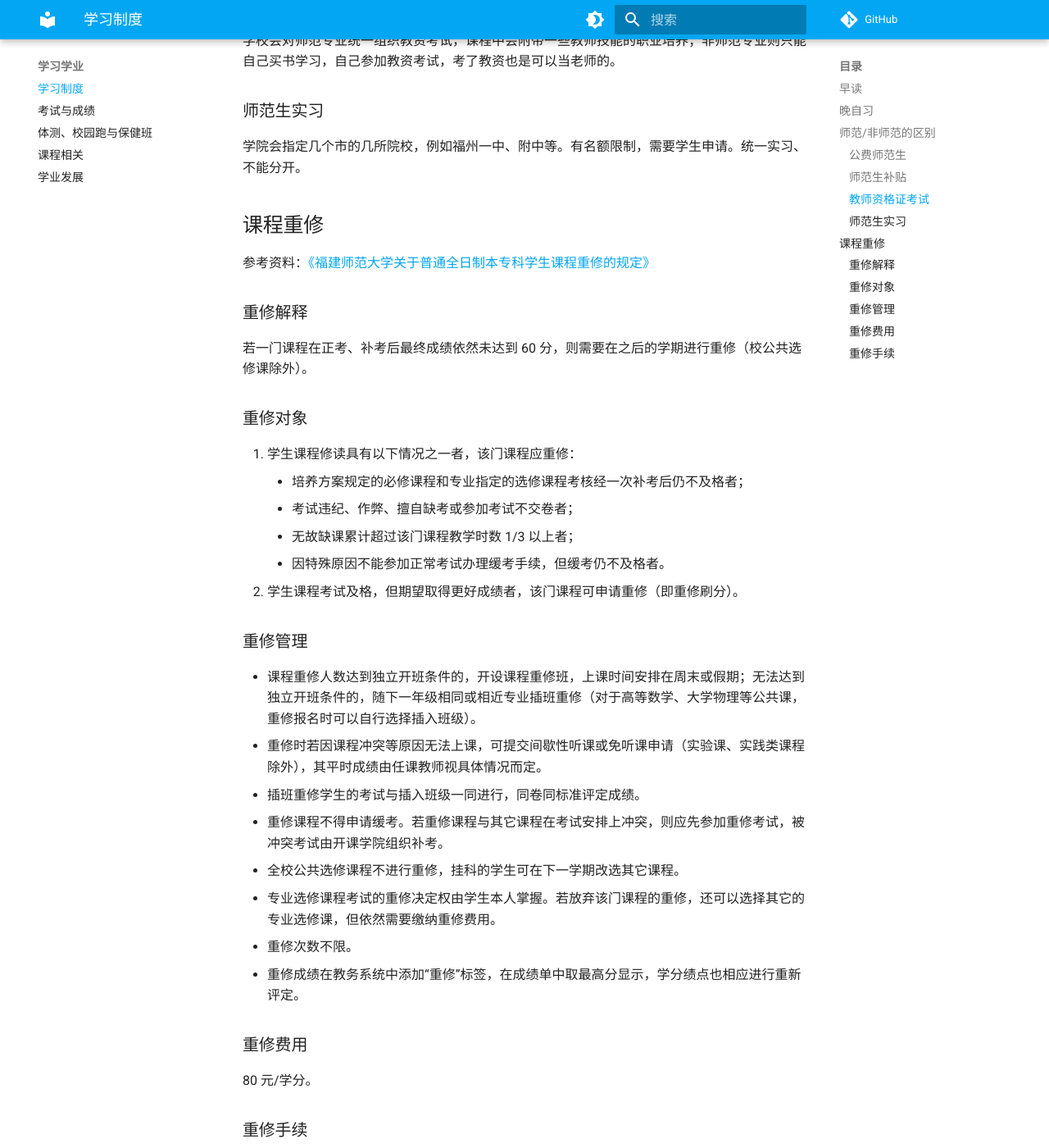
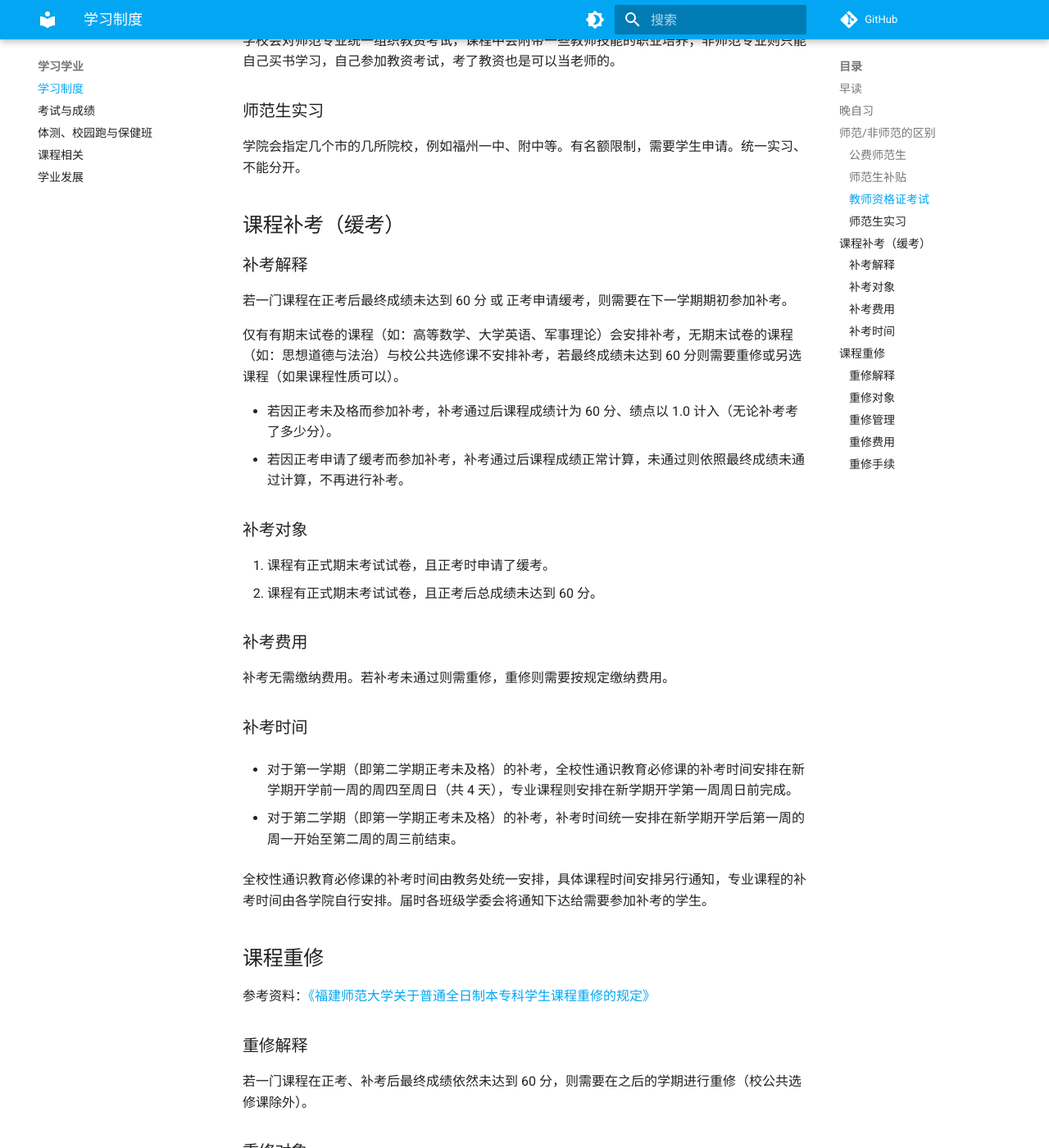
Before and after one commit to kanerty/FJNU-Wiki, an MkDocs documentation site: the page built from docs/study/system.md, in a window 1280 px wide and 1400 px high, scrolled down 1450 px. Shown: the whole window at 82% size. Built offline with MkDocs 1.6.1 and Material for MkDocs 9.7.7, drawn with Linux system fonts in a browser that asks for light colours; comment, search, counter and statistics services are not loaded.

Commit message:
feat(study\\system\*): 新增课程补考信息 fix(live\\eat\* new\\before\*): 删除已搬离店家、备注格式修正

```diff
--- a/docs/study/system.md
+++ b/docs/study/system.md
@@ -38,6 +38,34 @@
 
 学院会指定几个市的几所院校，例如福州一中、附中等。有名额限制，需要学生申请。统一实习、不能分开。
 
+## 课程补考（缓考） {#course-makeup-exam}
+
+### 补考解释 {#me-explanation}
+
+若一门课程在正考后最终成绩未达到 60 分 或 正考申请缓考，则需要在下一学期期初参加补考。
+
+仅有有期末试卷的课程（如：高等数学、大学英语、军事理论）会安排补考，无期末试卷的课程（如：思想道德与法治）与校公共选修课不安排补考，若最终成绩未达到 60 分则需要重修或另选课程（如果课程性质可以）。
+
+- 若因正考未及格而参加补考，补考通过后课程成绩计为 60 分、绩点以 1.0 计入（无论补考考了多少分）。
+- 若因正考申请了缓考而参加补考，补考通过后课程成绩正常计算，未通过则依照最终成绩未通过计算，不再进行补考。
+
+### 补考对象 {#me-qualification}
+
+1. 课程有正式期末考试试卷，且正考时申请了缓考。
+2. 课程有正式期末考试试卷，且正考后总成绩未达到 60 分。
+
+### 补考费用 {#me-fee}
+
+补考无需缴纳费用。若补考未通过则需重修，重修则需要按规定缴纳费用。
+
+### 补考时间 {#me-time}
+
+- 对于第一学期（即第二学期正考未及格）的补考，全校性通识教育必修课的补考时间安排在新学期开学前一周的周四至周日（共 4 天），专业课程则安排在新学期开学第一周周日前完成。
+
+- 对于第二学期（即第一学期正考未及格）的补考，补考时间统一安排在新学期开学后第一周的周一开始至第二周的周三前结束。
+
+全校性通识教育必修课的补考时间由教务处统一安排，具体课程时间安排另行通知，专业课程的补考时间由各学院自行安排。届时各班级学委会将通知下达给需要参加补考的学生。
+
 ## 课程重修 {#course-retake}
 
 参考资料：[《福建师范大学关于普通全日制本专科学生课程重修的规定》](https://jwc.fjnu.edu.cn/d9/01/c9130a186625/page.htm)
```
Also changed, not shown: docs/live/eat.md (+2 -2 lines), docs/new/before.md (+1 -1 lines).
